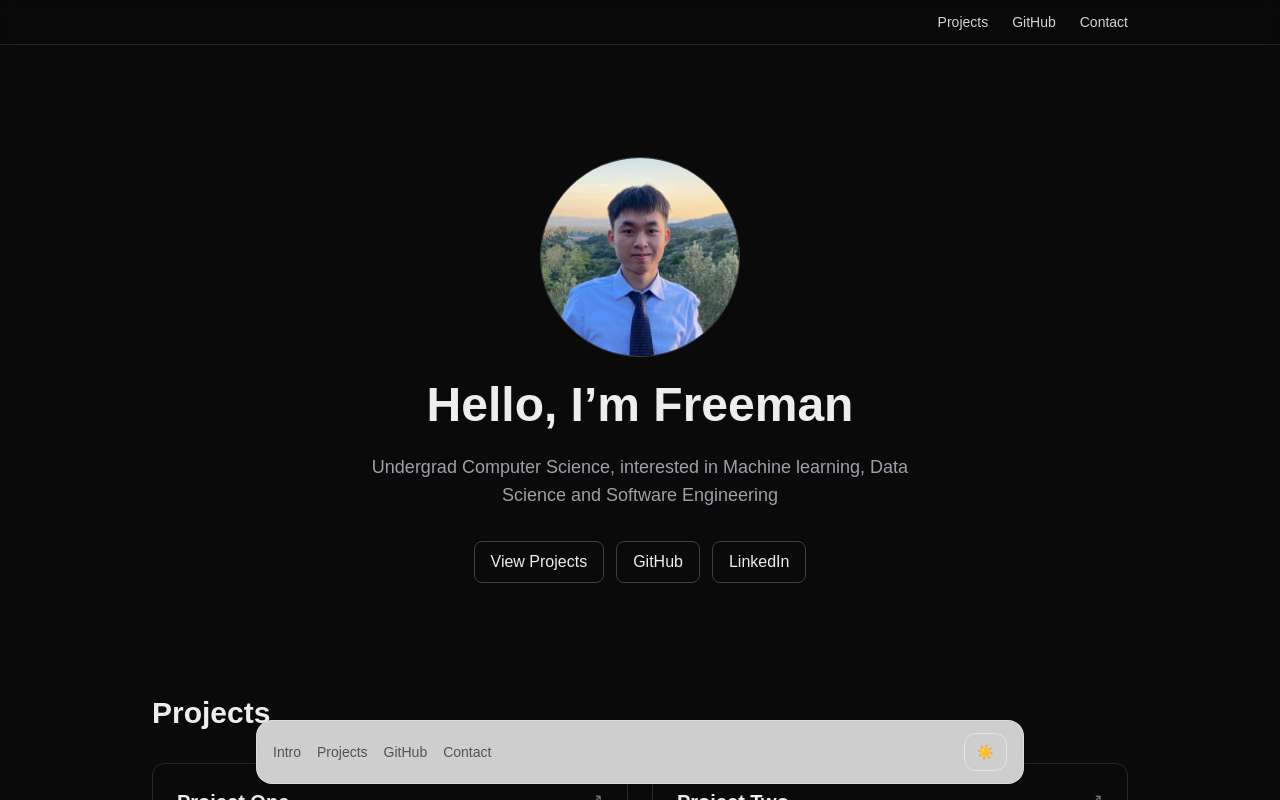
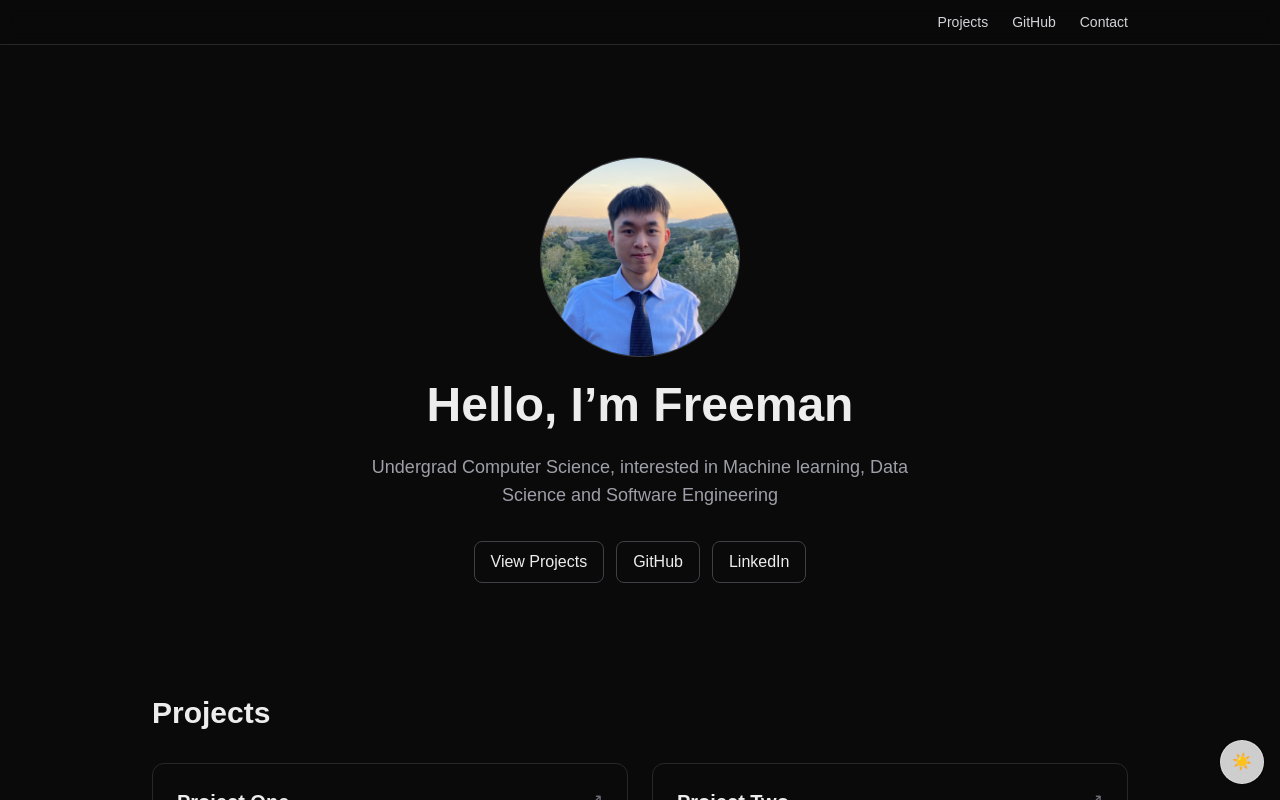
Before and after one commit to Coolguy4123/Portfolio, a Next.js app: page / in a window 1280 px wide. Shown: the top 800 px of the page. Built offline with nearby package versions, Linux system fonts and the light colour scheme.

Commit message:
Reformatted toggling button

```diff
--- a/app/components/BottomNav.tsx
+++ b/app/components/BottomNav.tsx
@@ -2,13 +2,6 @@
 
 import { useEffect, useState } from "react";
 import { useTheme } from "next-themes";
-
-const links = [
-  { href: "#intro", label: "Intro" },
-  { href: "#projects", label: "Projects" },
-  { href: "#github", label: "GitHub" },
-  { href: "#contact", label: "Contact" },
-];
 
 export default function BottomNav() {
   const { theme, setTheme, resolvedTheme } = useTheme();
@@ -19,33 +12,24 @@ export default function BottomNav() {
   const isDark = (resolvedTheme ?? theme) === "dark";
 
   return (
-    <div className="fixed bottom-4 left-0 right-0 z-50 px-4">
-      <div className="mx-auto max-w-3xl rounded-2xl border border-zinc-200/70 bg-white/80 backdrop-blur shadow-sm
-                      dark:border-zinc-800 dark:bg-zinc-950/80">
-        <div className="flex items-center justify-between px-4 py-3">
-          <nav className="flex gap-4 text-sm">
-            {links.map((l) => (
-              <a
-                key={l.href}
-                href={l.href}
-                className="text-zinc-600 hover:text-zinc-900 dark:text-zinc-300 dark:hover:text-white transition"
-              >
-                {l.label}
-              </a>
-            ))}
-          </nav>
-
     <button
       type="button"
-            className="rounded-xl border border-zinc-200 px-3 py-2 text-sm text-zinc-700 hover:text-zinc-900
-                       dark:border-zinc-800 dark:text-zinc-200 dark:hover:text-white transition"
+      aria-label="Toggle theme"
       onClick={() => setTheme(isDark ? "light" : "dark")}
-            aria-label="Toggle theme"
+      className="
+        fixed bottom-4 right-4 z-50
+        h-11 w-11 rounded-full
+        flex items-center justify-center
+        border border-zinc-200/70
+        bg-white/80 backdrop-blur shadow-sm
+        text-zinc-700 hover:text-zinc-900
+        transition
+        dark:border-zinc-800
+        dark:bg-zinc-950/80
+        dark:text-zinc-200 dark:hover:text-white
+      "
     >
       {mounted ? (isDark ? "☀️" : "🌙") : "…"}
     </button>
-        </div>
-      </div>
-    </div>
   );
 }
```
Lines whose indentation alone changed are shown as unchanged.
